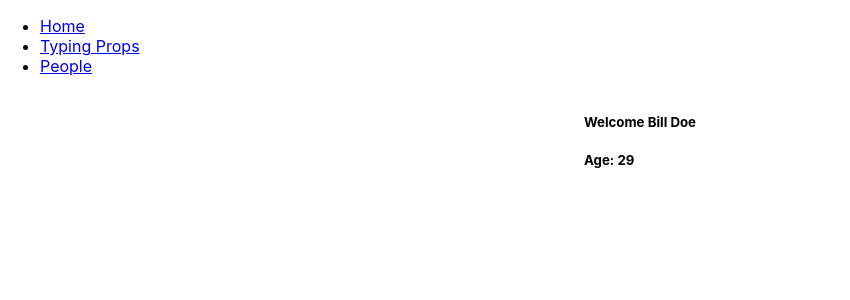
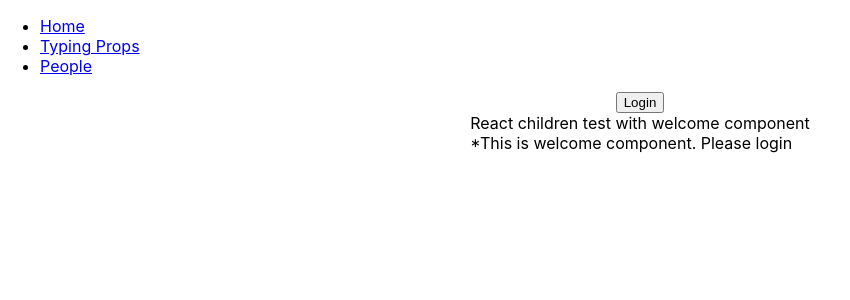
Before and after one commit to Murat-G/React_TS_Practice_2, a React (Create React App) app: page /typingprops in a window 1280 px wide. Shown: the top 300 px of the page, without its empty margins (0-850 px from the left). Built offline with nearby package versions, Linux system fonts and the light colour scheme.

Commit message:
children prop

```diff
--- /dev/null
+++ b/src/components/Introduce.tsx
@@ -0,0 +1,14 @@
+type IIntroduce = {
+  children: React.ReactNode;
+};
+
+const Introduce = (props: IIntroduce) => {
+  return (
+    <div>
+      React children test with welcome component
+      {props.children}
+    </div>
+  );
+};
+
+export default Introduce;
--- /dev/null
+++ b/src/components/Welcome.tsx
@@ -0,0 +1,11 @@
+type IWelcomeProps = {
+    children: string
+}
+
+const Welcome = (props : IWelcomeProps) => {
+  return (
+    <div>{props.children}</div>
+  )
+}
+
+export default Welcome
--- a/src/pages/TypingProps.tsx
+++ b/src/pages/TypingProps.tsx
@@ -1,11 +1,33 @@
-import GreetProps from '../components/GreetProps'
+import GreetProps from "../components/GreetProps";
+import Welcome from "../components/Welcome";
+import Introduce from "../components/Introduce";
+
+import { useState } from "react";
 
 const TypingProps = () => {
+  const [isLoggedIn, setIsLoggedIn] = useState<boolean>(false);
+
+  const onHandleChange = () => {
+    setIsLoggedIn(!isLoggedIn);
+  };
+
   return (
-    <div style={{display:'flex', flexDirection:'column', alignItems:'center'}}>
-      <GreetProps name="Bill"  lastName="Doe" age={29} isLoggedIn={true} />
+    <div
+      style={{ display: "flex", flexDirection: "column", alignItems: "center" }}
+    >
+      <button onClick={onHandleChange}>
+        {" "}
+        {isLoggedIn ? "Logout" : "Login"}{" "}
+      </button>
+      {isLoggedIn ? (
+        <GreetProps name="Bill" lastName="Doe" age={29} isLoggedIn={true} />
+      ) : (
+        <Introduce>
+          <Welcome>*This is welcome component. Please login</Welcome>
+        </Introduce>
+      )}
     </div>
-  )
-}
+  );
+};
 
-export default TypingProps
+export default TypingProps;
```
